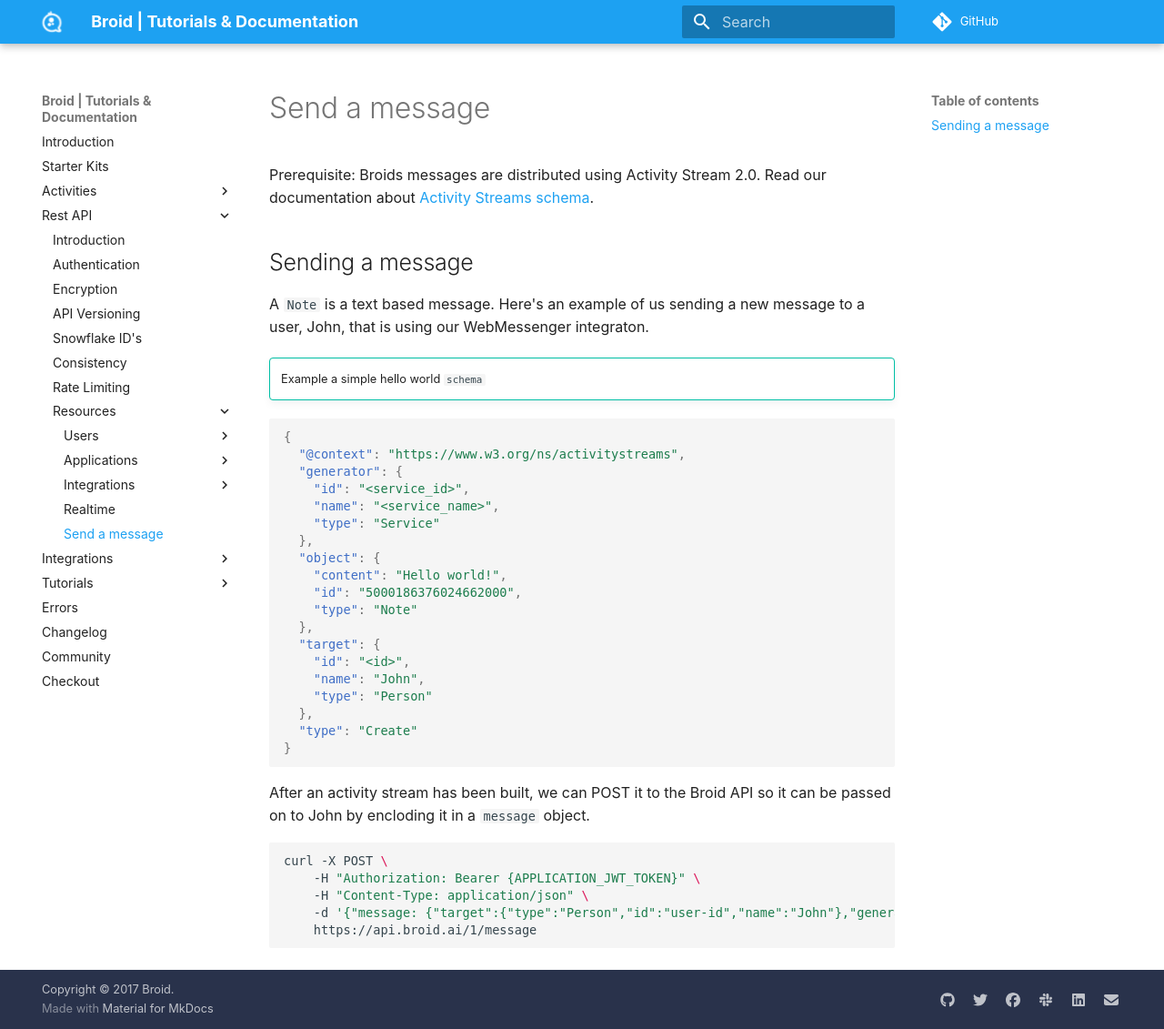
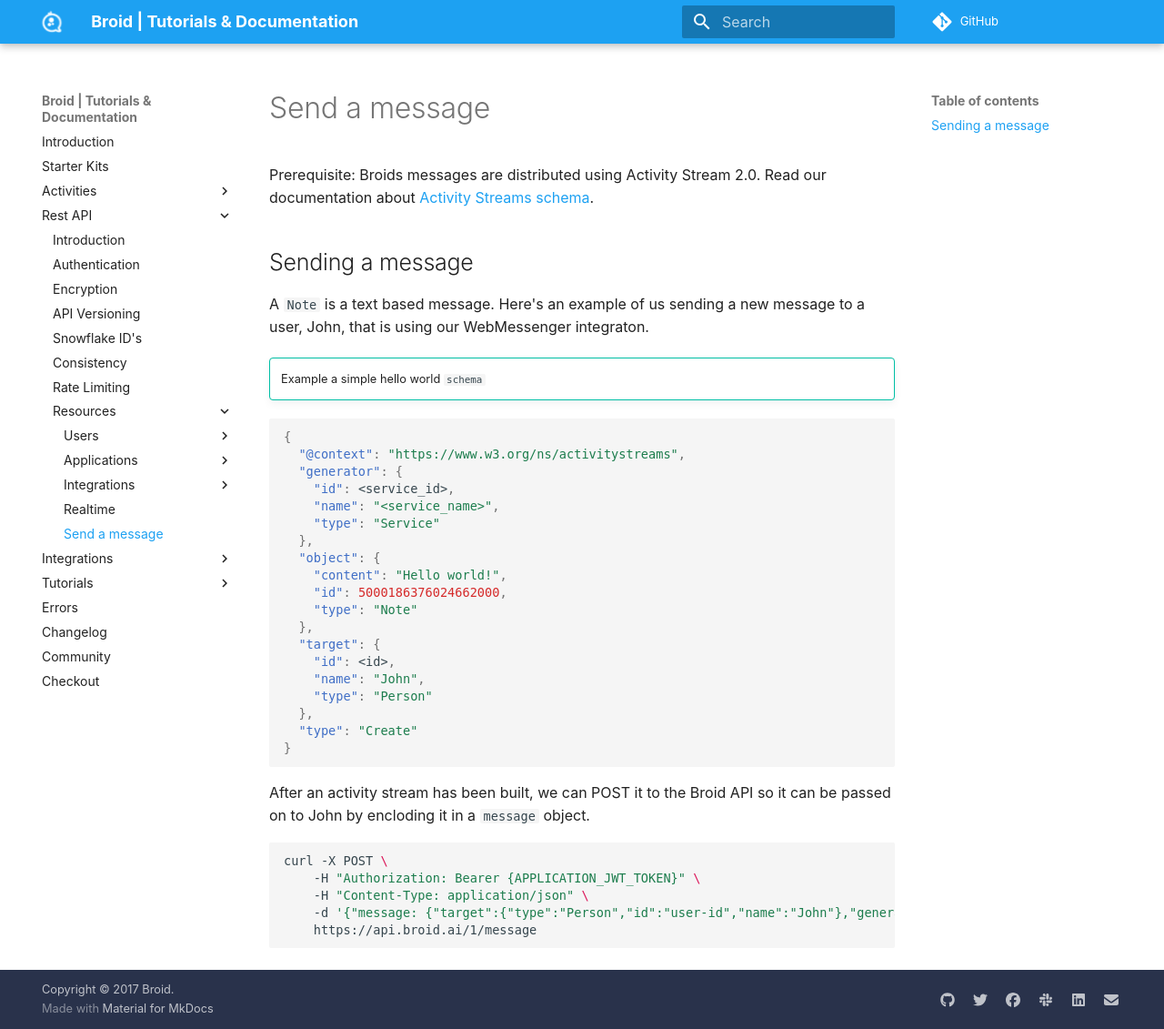
Before and after one commit to broidHQ/broid-docs, an MkDocs documentation site: the page built from docs/rest-api/resources/send-message.md, in a window 1280 px wide and 1131 px high. Shown: the whole window at 91% size. Built offline with MkDocs 1.6.1 and Material for MkDocs 9.7.7, drawn with Linux system fonts in a browser that asks for light colours; some web fonts are replaced; comment, search, counter and statistics services are not loaded; old or Windows-style settings are respelled for this version of MkDocs.

```diff
--- a/docs/rest-api/resources/send-message.md
+++ b/docs/rest-api/resources/send-message.md
@@ -15,17 +15,17 @@ Here's an example of us sending a new message to a user, John, that is using our
 {
   "@context": "https://www.w3.org/ns/activitystreams",
   "generator": {
-    "id": "<service_id>",
+    "id": <service_id>,
     "name": "<service_name>",
     "type": "Service"
   },
   "object": {
     "content": "Hello world!",
-    "id": "5000186376024662000",
+    "id": 5000186376024662000,
     "type": "Note"
   },
   "target": {
-    "id": "<id>",
+    "id": <id>,
     "name": "John",
     "type": "Person"
   },
```
